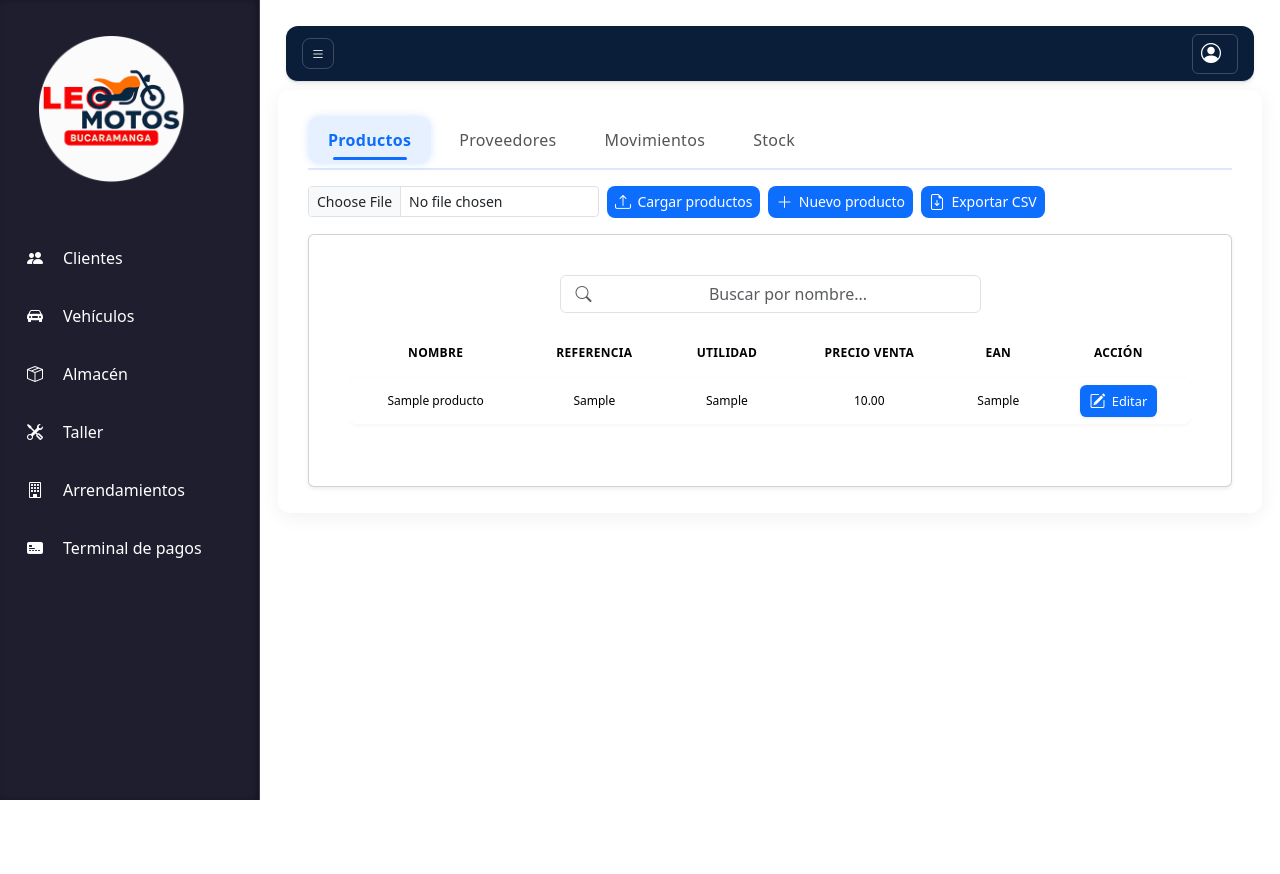
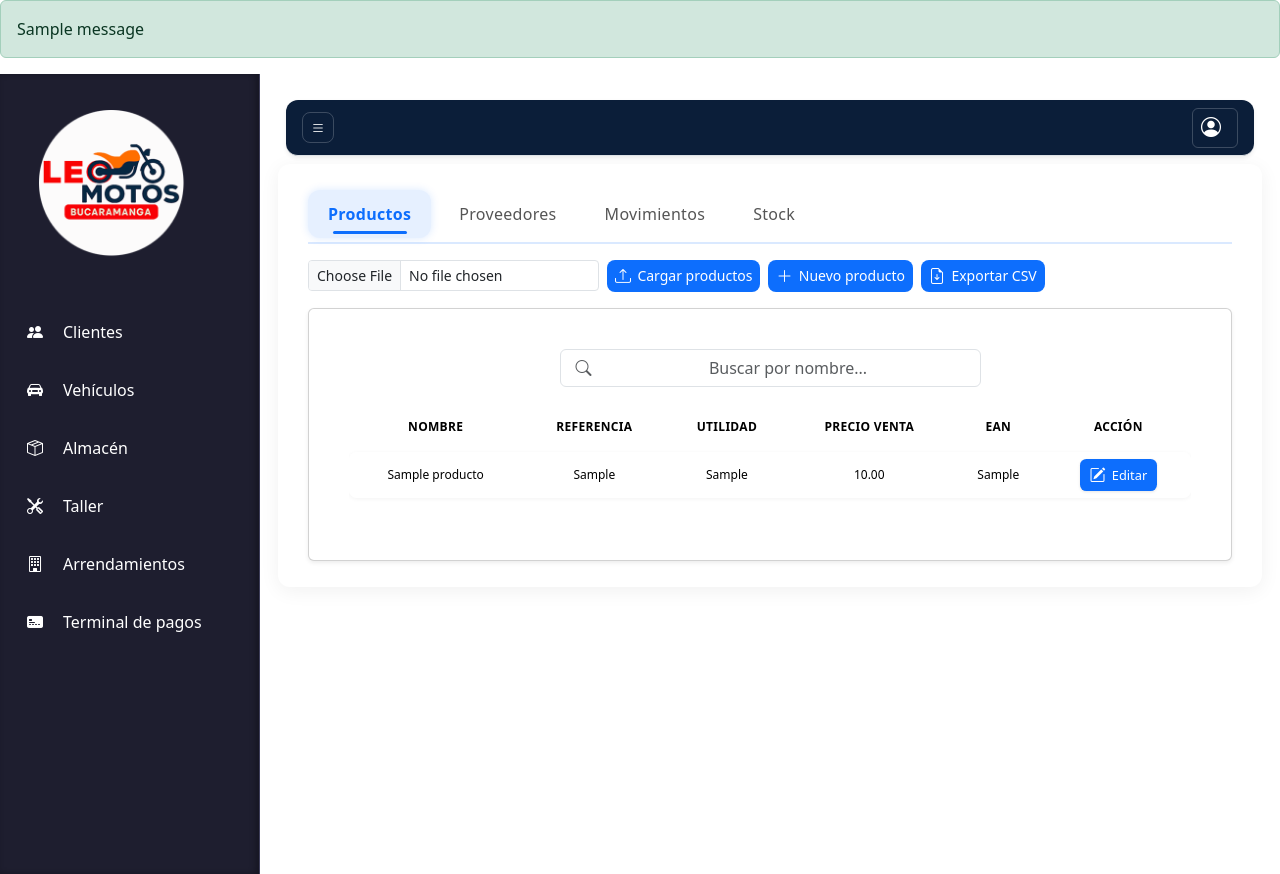
Before and after one commit to Xulian7/metro_project, a Django app: page /almacen/ in a window 1280 px wide. Before the commit the page ends 800 px from the top, so only its background shows below. Run offline with Django 5.2, Linux system fonts and the light colour scheme; tables that the repository leaves empty hold one stand-in row (values such as "Sample post"); one stand-in notice (Sample message) is shown; some libraries are stand-ins or nearby versions.

Commit message:
App contratos

```diff
--- a/accounts/templates/accounts/home.html
+++ b/accounts/templates/accounts/home.html
@@ -53,6 +53,14 @@
   </head>
 
   <body>
+    {% if messages %}
+      {% for message in messages %}
+        <div class="alert alert-{{ message.tags }}">
+          {{ message }}
+        </div>
+      {% endfor %}
+    {% endif %}
+
     <div class="app-shell">
       <!-- Sidebar -->
       <aside id="sidebar" class="sidebar">
```
